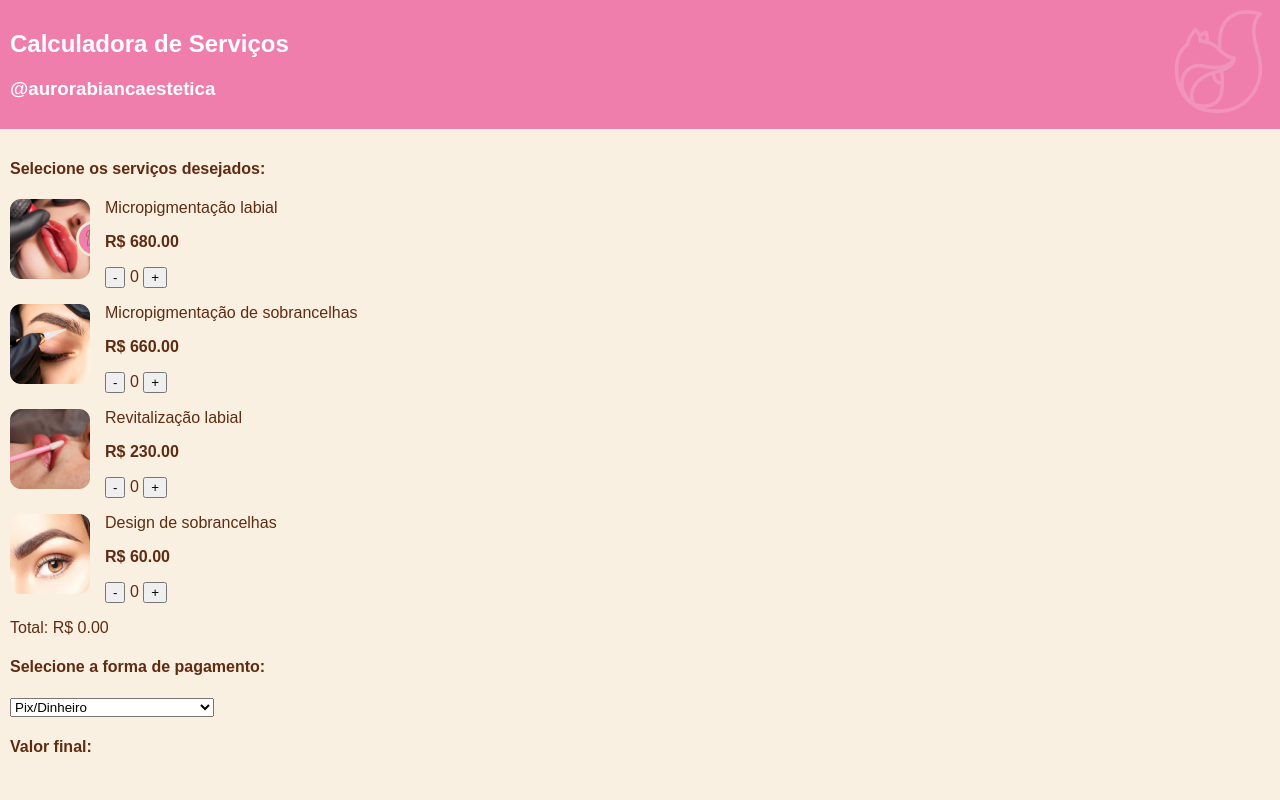
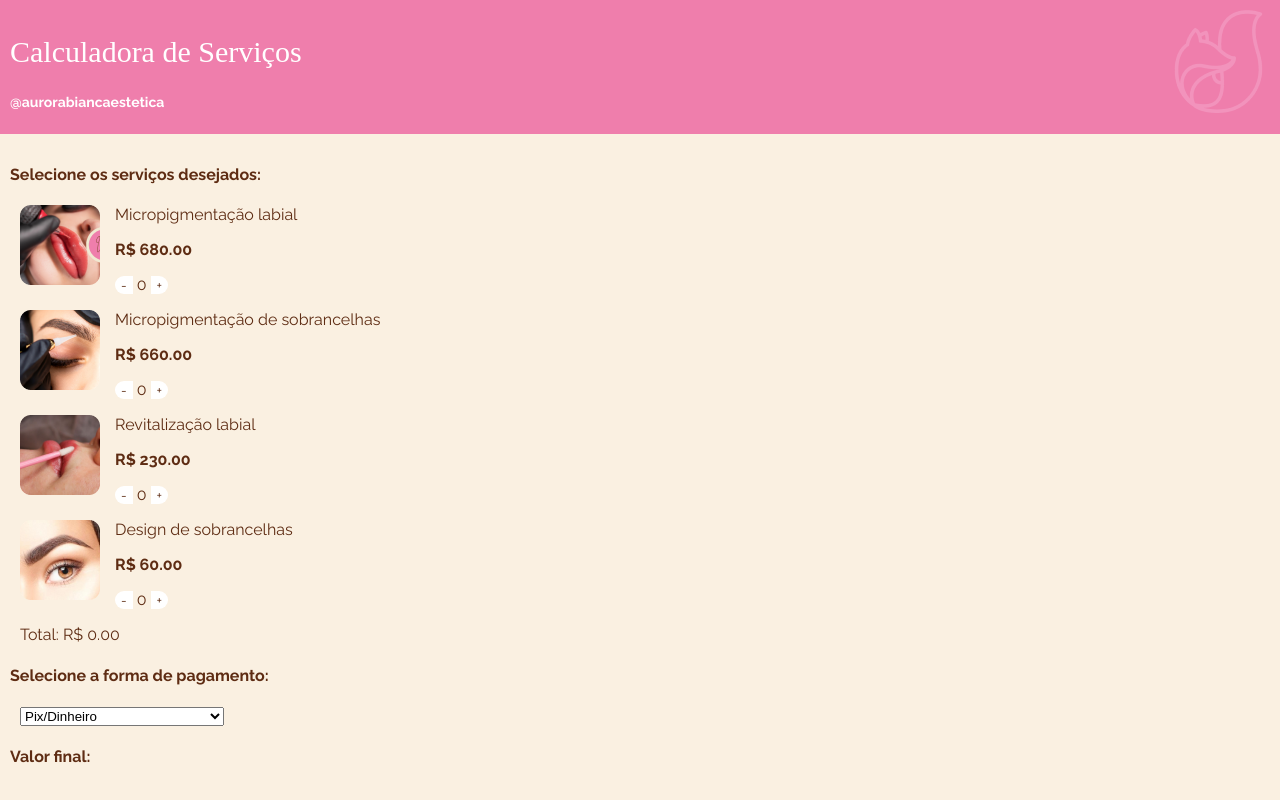
Before and after one commit to babiperina/aurora-estetica-calculadora, a plain HTML site: page index.html in a window 1280 px wide. Drawn offline with Linux system fonts and the light colour scheme; a web font is replaced by a local one.

Commit message:
atualizacoes calc

```diff
--- a/index.html
+++ b/index.html
@@ -4,6 +4,9 @@
 <meta charset="UTF-8">
 <meta name="viewport" content="width=device-width, initial-scale=1.0">
 <link rel="stylesheet" href="style.css">
+<link rel="preconnect" href="https://fonts.googleapis.com">
+<link rel="preconnect" href="https://fonts.gstatic.com" crossorigin>
+<link href="https://fonts.googleapis.com/css2?family=Raleway:ital,wght@0,100..900;1,100..900&family=Rozha+One&display=swap" rel="stylesheet">
 <title>Calculadora de Serviços Aurora Bianca</title>
 </head>
 <body>
@@ -12,12 +15,13 @@
 
 <header class="calculadora-header">
 <img src="imgs/logo.png" alt="logo">
-<h2>Calculadora de Serviços</h2>
+<h2 class="rozha-one-regular">Calculadora de Serviços</h2>
 <h3>@aurorabiancaestetica</h3>
 </header>
 
 <section class="calculator-content">
 <h4>Selecione os serviços desejados:</h4>
+<div style="margin-left: 10px;">
     <ul id="servicos-ofertados">
         <li id="item-servico" class="micro-labial">
             <img src="imgs/microlabial.png" alt="micro labial">
@@ -26,9 +30,9 @@
                 <p id="valor-micro-labial" class="valor-servicos">N/A</p>
             </div>
             <div class="item-buttons">
-            <button onclick="removerQtdeServico('Micropigmentação labial')">-</button>
+                <button onclick="removerQtdeServico('Micropigmentação labial')" class="btn-decrement">-</button>
                 <span id="qtde-micro-labial">0</span>
-            <button onclick="adicionarServico('Micropigmentação labial')">+</button>
+                <button onclick="adicionarServico('Micropigmentação labial')" class="btn-increment">+</button>
             </div>
         </li>
         <li id="item-servico" class="micro-sobrancelha">
@@ -38,9 +42,9 @@
                 <p id="valor-micro-sobrancelha" class="valor-servicos">N/A</p>
             </div>
             <div class="item-buttons">
-            <button onclick="removerQtdeServico('Micropigmentação de sobrancelhas')">-</button>
+                <button onclick="removerQtdeServico('Micropigmentação de sobrancelhas')" class="btn-decrement">-</button>
                 <span id="qtde-micro-sobrancelha">0</span>
-            <button onclick="adicionarServico('Micropigmentação de sobrancelhas')">+</button>
+                <button onclick="adicionarServico('Micropigmentação de sobrancelhas')" class="btn-increment">+</button>
             </div>
         </li>
         <li id="item-servico" class="micro-sobrancelha">
@@ -50,9 +54,9 @@
                 <p id="valor-revit-labial" class="valor-servicos">N/A</p>
             </div>
             <div class="item-buttons">
-            <button onclick="removerQtdeServico('Revitalização de lábios')">-</button>
+                <button onclick="removerQtdeServico('Revitalização de lábios')" class="btn-decrement">-</button>
                 <span id="qtde-revit-labial">0</span>
-            <button onclick="adicionarServico('Revitalização de lábios')">+</button>
+                <button onclick="adicionarServico('Revitalização de lábios')" class="btn-increment">+</button>
             </div>
         </li>
         <li id="item-servico" class="design-sobrancelha">
@@ -62,19 +66,17 @@
                 <p id="valor-design-sobrancelha" class="valor-servicos">N/A</p>
             </div>
             <div class="item-buttons">
-            <button onclick="removerQtdeServico('Design de sobrancelhas')">-</button>
+                <button onclick="removerQtdeServico('Design de sobrancelhas')" class="btn-decrement">-</button>
                 <span id="qtde-design-sobrancelha">0</span>
-            <button onclick="adicionarServico('Design de sobrancelhas')">+</button>
+                <button onclick="adicionarServico('Design de sobrancelhas')" class="btn-increment">+</button>
             </div>
         </li>
     </ul>
-<ul id="servicos-lista">
-    <!-- Aqui serão adicionados os serviços selecionados -->
-</ul>
     <div id="total">Total: R$ 0.00</div>
-
+</div>
 <h4>Selecione a forma de pagamento:</h4>
 <div id="forma-pagamento">
+    <div style="margin-left: 10px;">
         <select id="pagamento" onchange="calcularResultado()">
             <option value="pix">Pix/Dinheiro</option>
             <option value="credito_avista">Crédito A vista</option>
@@ -83,10 +85,12 @@
             <option value="credito_parcelado_5x">Crédito 5x (Com Juros)</option>
             <option value="credito_parcelado_6x">Crédito 6x (Com Juros)</option>
         </select>
-    <!-- <button onclick="calcularValorFinal()">Recalcular</button> -->
+    </div>
 </div>
 <h4>Valor final:</h4>
+<div style="margin-left: 10px;">
     <div id="resultado"></div>
+</div>
 </section>
 
 
--- a/script.js
+++ b/script.js
@@ -116,42 +116,42 @@ function calcularResultado() {
         totalPix+=qtdeRevitLabial*servicos['Revitalização de lábios'].desconto_pix;
         totalPix+=qtdeDesignSobrancelha*servicos['Design de sobrancelhas'].desconto_pix;
         economizou = totalSemDesconto - totalPix;
-        resultado = `<p>Valor final: R$ ${totalPix}. Você economizou R$ ${economizou}.</p>`;
+        resultado = `<p>R$ ${totalPix} é o valor final dos serviços selecionado para pagamento via Pix.</br>Desta forma, você irá economizar R$ ${economizou.toFixed(2)}.</p>`;
     } else if (formaPagamento=="credito_avista") {
         let totalCreditoAVista = qtdeMicroLabial*servicos['Micropigmentação labial'].desconto_credito_avista;
         totalCreditoAVista+=qtdeMicroSobrancelha*servicos['Micropigmentação de sobrancelhas'].desconto_credito_avista;
         totalCreditoAVista+=qtdeRevitLabial*servicos['Revitalização de lábios'].desconto_credito_avista;
         totalCreditoAVista+=qtdeDesignSobrancelha*servicos['Design de sobrancelhas'].desconto_credito_avista;
         economizou = totalSemDesconto - totalCreditoAVista;
-        resultado = `<p>Valor final: R$ ${totalCreditoAVista}. Você economizou R$ ${economizou}.</p>`;
+        resultado = `<p>R$ ${totalCreditoAVista} é o valor final dos serviços selecionado para pagamento via Pix.</br>Desta forma, você irá economizar R$ ${economizou.toFixed(2)}.</p>`;
     } else if (formaPagamento=="credito_parcelado_sem_juros") {
         let totalCreditoSemJuros = qtdeMicroLabial*servicos['Micropigmentação labial'].desconto_credito_semjuros;
         totalCreditoSemJuros+=qtdeMicroSobrancelha*servicos['Micropigmentação de sobrancelhas'].desconto_credito_semjuros;
         totalCreditoSemJuros+=qtdeRevitLabial*servicos['Revitalização de lábios'].desconto_credito_semjuros;
         totalCreditoSemJuros+=qtdeDesignSobrancelha*servicos['Design de sobrancelhas'].desconto_credito_semjuros;
         economizou = totalSemDesconto - totalCreditoSemJuros;
-        resultado = `<p>Valor final: R$ ${totalCreditoSemJuros}. Você economizou R$ ${economizou}.</p>`;
+        resultado = `<p>R$ ${totalCreditoSemJuros} é o valor final dos serviços selecionado para pagamento via Pix.</br>Desta forma, você irá economizar ${economizou.toFixed(2)}.</p>`;
     } else if (formaPagamento=="credito_parcelado_4x") {
         let totalCredito4x = qtdeMicroLabial*servicos['Micropigmentação labial'].credito_parcelado_4x;
         totalCredito4x+=qtdeMicroSobrancelha*servicos['Micropigmentação de sobrancelhas'].credito_parcelado_4x;
         totalCredito4x+=qtdeRevitLabial*servicos['Revitalização de lábios'].credito_parcelado_4x;
         totalCredito4x+=qtdeDesignSobrancelha*servicos['Design de sobrancelhas'].credito_parcelado_4x;
         economizou = totalSemDesconto - totalCredito4x;
-        resultado = `<p>Valor final: R$ ${totalCredito4x}. Você economizou R$ ${economizou}.</p>`;
+        resultado = `<p>R$ ${totalCredito4x} é o valor final dos serviços selecionado para pagamento via Pix.</br>Lembrando que em até 3x no crédito você não paga juros.</p>`;
     } else if (formaPagamento=="credito_parcelado_5x") {
         let totalCredito5x = qtdeMicroLabial*servicos['Micropigmentação labial'].credito_parcelado_5x;
         totalCredito5x+=qtdeMicroSobrancelha*servicos['Micropigmentação de sobrancelhas'].credito_parcelado_5x;
         totalCredito5x+=qtdeRevitLabial*servicos['Revitalização de lábios'].credito_parcelado_5x;
         totalCredito5x+=qtdeDesignSobrancelha*servicos['Design de sobrancelhas'].credito_parcelado_5x;
         economizou = totalSemDesconto - totalCredito5x;
-        resultado = `<p>Valor final: R$ ${totalCredito5x}. Você economizou R$ ${economizou}.</p>`;
+        resultado = `<p>R$ ${totalCredito5x}é o valor final dos serviços selecionado para pagamento via Pix.</br>Lembrando que em até 3x no crédito você não paga juros.</p>`;
     } else if (formaPagamento=="credito_parcelado_6x") {
         let totalCredito6x = qtdeMicroLabial*servicos['Micropigmentação labial'].credito_parcelado_6x;
         totalCredito6x+=qtdeMicroSobrancelha*servicos['Micropigmentação de sobrancelhas'].credito_parcelado_6x;
         totalCredito6x+=qtdeRevitLabial*servicos['Revitalização de lábios'].credito_parcelado_6x;
         totalCredito6x+=qtdeDesignSobrancelha*servicos['Design de sobrancelhas'].credito_parcelado_6x;
         economizou = totalSemDesconto - totalCredito6x;
-        resultado = `<p>Valor final: R$ ${totalCredito6x}. Você economizou R$ ${economizou}.</p>`;
+        resultado = `<p>R$ ${totalCredito6x}é o valor final dos serviços selecionado para pagamento via Pix.</br>Lembrando que em até 3x no crédito você não paga juros.</p>`;
     } else {
         resultado = `<p>Forma de pagamento inválida.</p>`;
     }
--- a/style.css
+++ b/style.css
@@ -1,5 +1,5 @@
 body {
-    font-family: Arial, sans-serif;
+    font-family: "Raleway", sans-serif;
     background-color: #FAF0E1;
     min-width: 100%;
     margin: 0;
@@ -36,6 +36,16 @@ body {
     background-color: #EF7EAC;
     color: #FFFFFF;
     padding: 10px;
+    font-weight: 400;
+    font-size: 14px;
+}
+
+.calculadora-header h2{
+    font-size: 30px;
+}
+
+.calculadora-header h3{
+    font-size: 14px;
 }
 
 
@@ -72,3 +82,31 @@ li {
     max-width: 200px;
     gap: 10px;
 }
+
+.rozha-one-regular {
+    font-family: "Rozha One", serif;
+    font-weight: 400;
+    font-style: normal;
+  }
+
+.raleway {
+    font-family: "Raleway", sans-serif;
+    font-optical-sizing: auto;
+    /* font-weight: <weight>; */
+    font-style: normal;
+}
+
+.btn-increment{
+    font-family: "Raleway", sans-serif;
+    color: #5e2c13;
+    background-color: #fff;
+    border-radius: 0px 50px 50px 0px;
+    border: none;
+}
+.btn-decrement{
+    font-family: "Raleway", sans-serif;
+    color: #5e2c13;
+    background-color: #fff;
+    border-radius: 50px 0px 0px 50px;
+    border: none;
+}
```
Lines whose indentation alone changed are shown as unchanged.
